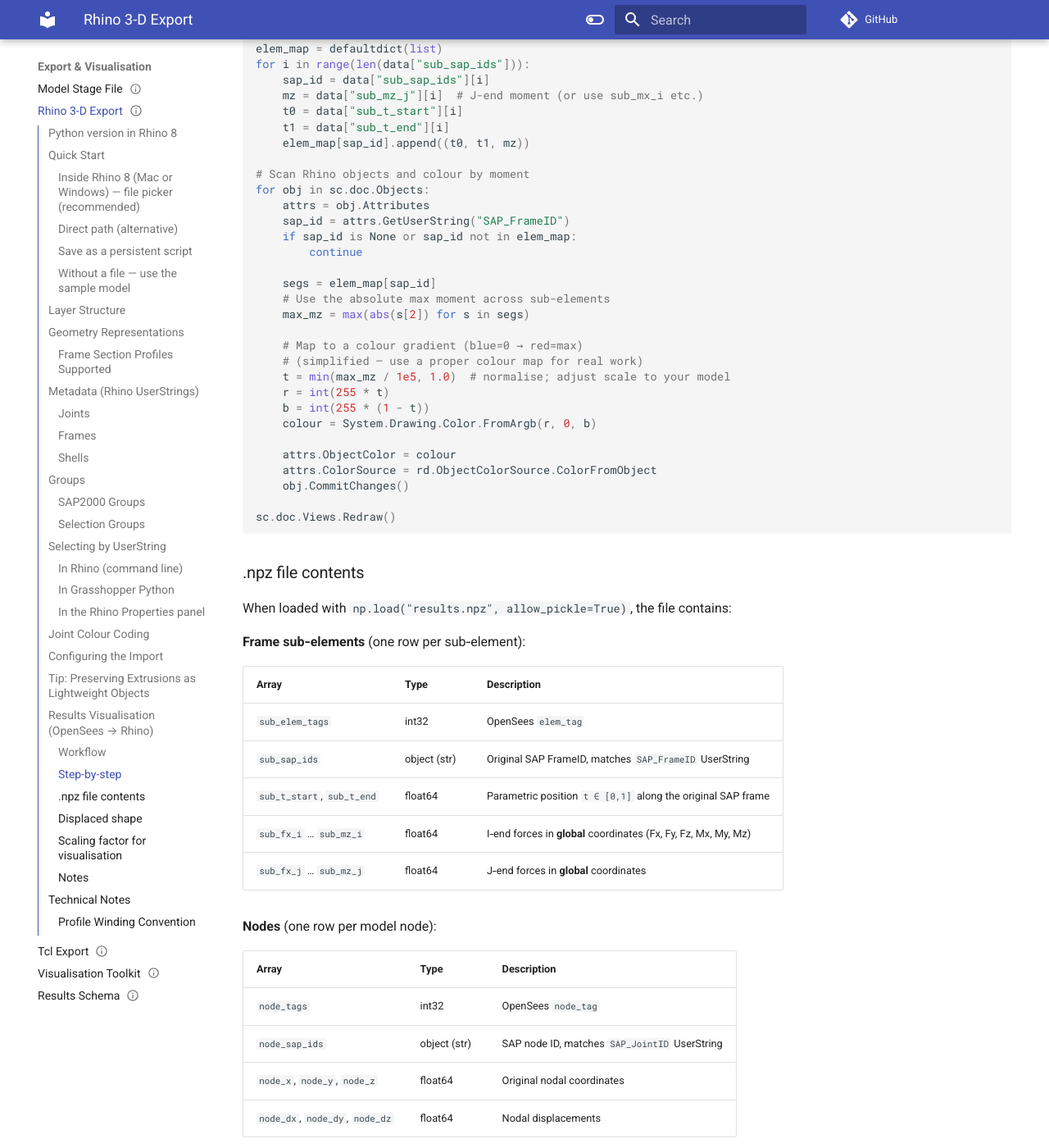
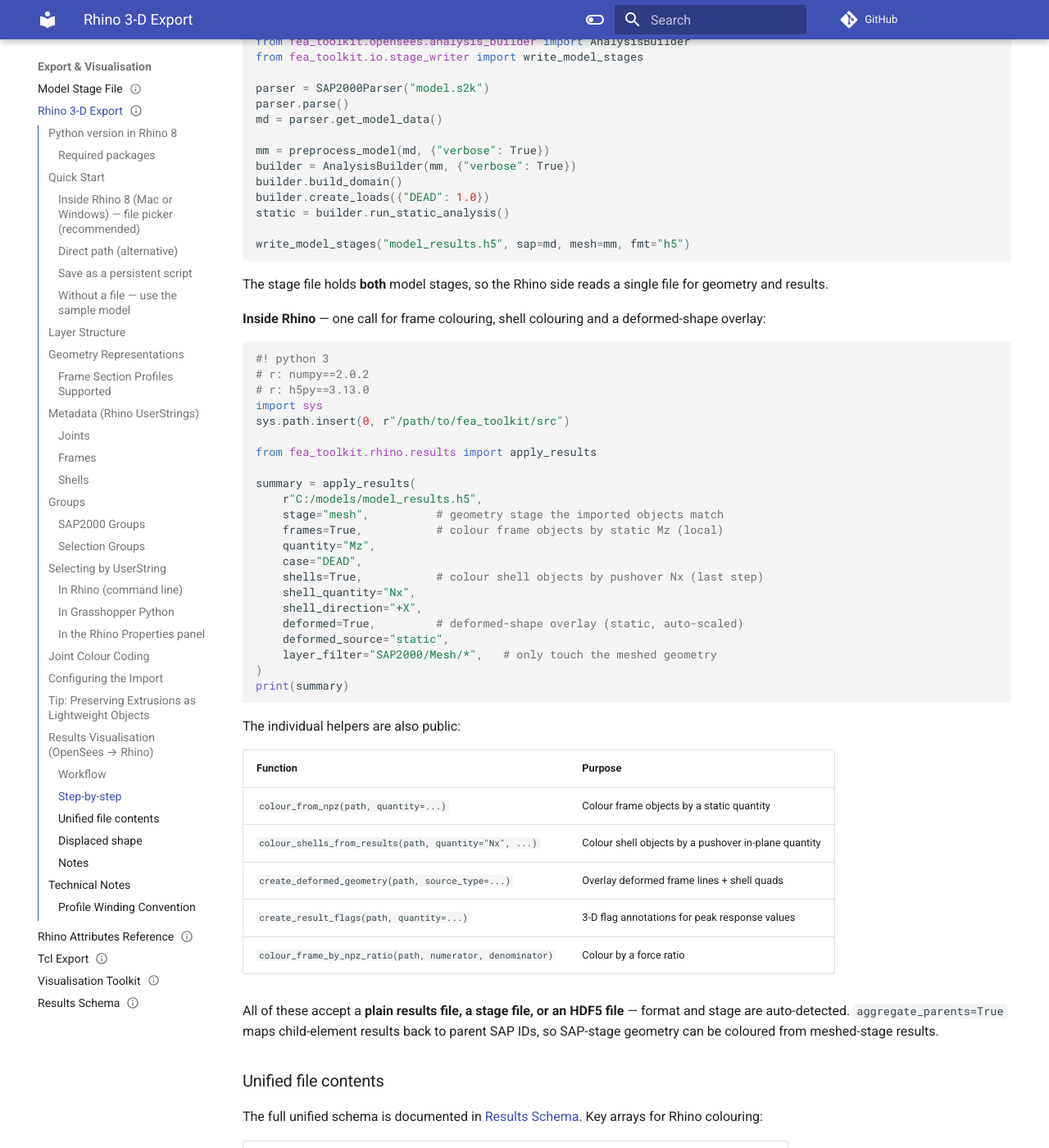
Before and after one commit to boustrephon/fea_toolkit, an MkDocs documentation site: the page built from docs/rhino_export.md, in a window 1280 px wide and 1400 px high, scrolled down 10831 px. Shown: the whole window at 82% size. Built offline with MkDocs 1.6.1 and Material for MkDocs 9.7.7, drawn with Linux system fonts in a browser that asks for light colours; comment, search, counter and statistics services are not loaded; some of the changed text lies outside the part shown.

Commit message:
docs: unified Rhino results workflow, attributes reference, h5py setup
- rhino_export.md: correct Rhino 8 CPython setup (pinned h5py==3.13.0/numpy==2.0.2 for macOS-arm64 cp39 wheels), stage-namespaced layer tree, apply_results() walkthrough.

- new rhino_attributes.md: SAP_*/FEA_*/RES_* UserString reference.

- README/mkdocs: updated feature status and nav.

````diff
--- /dev/null
+++ b/docs/rhino_attributes.md
@@ -0,0 +1,151 @@
+---
+title: "Rhino Attributes Reference"
+description: "The SAP_*, FEA_* and RES_* Rhino UserString namespaces stamped on imported geometry and results overlays."
+status: "complete"
+tags: [rhino, metadata, userstrings, attributes]
+category: [export-viz]
+related: [rhino_export.md, results_schema.md]
+---
+# Rhino Attributes Reference
+
+Every object the toolkit creates in a Rhino document carries **UserText /
+UserString** attributes in three namespaces:
+
+| Namespace | Meaning | Set by |
+|---|---|---|
+| `SAP_*` | SAP2000 model properties (IDs, sections, materials) | geometry creation |
+| `FEA_*` | Pipeline stage & OpenSees topology (tags, parents) | geometry creation |
+| `RES_*` | Analysis results overlays (deformed shapes, flags) | results helpers |
+
+They are readable from Rhino's `Properties → Notes` panel, from Python
+(`rh_obj.Attributes.GetUserString("SAP_FrameID")`), and from Grasshopper
+(`rs.GetUserText(obj, "SAP_FrameID")`).
+
+---
+
+## Stage namespacing
+
+Importing the two pipeline stages produces two independent layer trees
+(`SAP2000/SAP/...` and `SAP2000/Mesh/...`).  The `FEA_Stage` attribute
+records which stage an object belongs to (`"sap"` / `"mesh"`), so
+filters never confuse e.g. an unsplit frame with its meshed children.
+
+The **ID namespaces** are also stage-aware:
+
+| Attribute | SAP stage | Mesh stage |
+|---|---|---|
+| `SAP_*` IDs | Original SAP2000 labels (`SAP_FrameID` = `"1"`) | Child labels (`SAP_FrameID` = `"1-0"`) |
+| `FEA_*` tags | OpenSees tags before splitting | OpenSees tags after splitting |
+
+---
+
+## `SAP_*` attributes
+
+### Joints
+
+| Key | Example | Notes |
+|---|---|---|
+| `SAP_Type` | `Joint` | object kind |
+| `SAP_JointID` | `1` | SAP node label |
+| `SAP_X` / `SAP_Y` / `SAP_Z` | `0.0` | node coordinates |
+| `SAP_Restraints` | `U1,U2,U3` | active DOF restraints |
+| `SAP_Restraint_{dof}` | `True` | one per DOF (`U1`…`U3`, `R1`…`R3`) |
+| `SAP_Constraint` | `BODY` | body constraint name, if constrained |
+
+### Frames
+
+| Key | Example | Notes |
+|---|---|---|
+| `SAP_Type` | `Frame` or `FrameExtrusion` | centreline vs solid |
+| `SAP_FrameID` | `42` | **match key** for result colouring |
+| `SAP_Section` | `UB300` | section name |
+| `SAP_JointI` / `SAP_JointJ` | `1`, `2` | end-node SAP labels |
+| `SAP_Material` | `Steel` | material name |
+| `SAP_Shape` | `I/Wide Flange` | section shape string |
+| `SAP_Area` | `0.008` | cross-section area |
+| `SAP_Angle` | `0.0` | local-axis roll angle |
+
+### Shells
+
+| Key | Example | Notes |
+|---|---|---|
+| `SAP_Type` | `Shell` or `ShellExtrusion` | centreline vs solid |
+| `SAP_AreaID` | `1` | **match key** for shell result colouring |
+| `SAP_Section` | `Slab200` | section name |
+| `SAP_NodeCount` | `4` | number of corners |
+| `SAP_JointIDs` | `1,2,3,4` | corner-node SAP labels |
+| `SAP_Thickness` | `0.2` | shell thickness |
+| `SAP_Material` | `C30/37` | material name |
+
+### Groups
+
+| Key | Example | Notes |
+|---|---|---|
+| `SAP_Groups` | `Moment Frame,Lateral` | comma-separated SAP2000 groups |
+| `SAP_Group` | `Moment Frame` | set on objects that own a group colour |
+
+---
+
+## `FEA_*` attributes
+
+Set on **every** geometry object (joints, frames, shells):
+
+| Key | Example | Notes |
+|---|---|---|
+| `FEA_Stage` | `sap` / `mesh` | pipeline stage of the object |
+| `FEA_Kind` | `Joint` / `Frame` / `Shell` | object kind |
+| `FEA_NodeTag` | `3` | OpenSees node tag (joints) |
+| `FEA_ElemTag` | `7` | OpenSees element tag (frames/shells) |
+| `FEA_ParentID` | `1` | parent element ID (meshed children only) |
+
+`FEA_ParentID` is only present on split/meshed elements; combined with
+`FEA_Stage == "mesh"` it distinguishes child elements from their parents.
+
+---
+
+## `RES_*` attributes
+
+Set by the results helpers in
+[`fea_toolkit.rhino.results`](rhino_export.md#results-visualisation-opensees--rhino)
+and `colour_from_npz`.
+
+### Deformed-shape overlays (`create_deformed_geometry`)
+
+| Key | Example | Notes |
+|---|---|---|
+| `RES_Kind` | `Frame` / `Shell` | overlay object kind |
+| `RES_Deformed` | `static/DEAD` | displacement source label |
+| `SAP_FrameID` / `SAP_AreaID` | `1-0` | original element ID (also stamped) |
+
+Source labels follow `static/{case}`, `modal/{n}` (1-based),
+`rs`, or `pushover/{direction}/step{n}`.
+
+### Result flags (`create_result_flags`)
+
+| Key | Example | Notes |
+|---|---|---|
+| `SAP_FrameID` | `1` | element the flag belongs to |
+| `{quantity}_i` / `{quantity}_j` | `-12.34` | I- and J-end values (e.g. `Mz_i`) |
+
+### Coloured objects
+
+Colouring (`colour_from_npz`, `colour_shells_from_results`) does **not**
+add new attributes — it sets `ObjectColor` + `ColorSource` on the
+existing geometry, keyed off the `SAP_FrameID` / `SAP_AreaID` attributes.
+
+---
+
+## Filtering examples
+
+```python
+# Inside Rhino — select all meshed child frames
+objs = [o for o in sc.doc.Objects
+        if o.Attributes.GetUserString("FEA_Stage") == "mesh"
+        and o.Attributes.GetUserString("FEA_Kind") == "Frame"
+        and o.Attributes.GetUserString("FEA_ParentID")]
+
+# Grasshopper — select shells by section
+import rhinoscriptsyntax as rs
+walls = [o for o in rs.AllObjects()
+         if rs.GetUserText(o, "SAP_Section") == "Slab200"]
+```
--- a/docs/rhino_export.md
+++ b/docs/rhino_export.md
@@ -23,12 +23,33 @@ To switch Rhino to CPython:
 
 1. `Tools → PythonScript → Options`
 2. Set ``Python Interpreter`` to a Python 3.9+ installation
-   (e.g. ``/usr/local/bin/python3`` on Mac, or the Python from your
-   ``venv_opensees`` at
-   ``/Users/<user>/Projects/OpenSeesPy/venv_opensees/bin/python3``)
+   (e.g. ``/usr/local/bin/python3`` on Mac)
 3. Click ``OK`` and restart the PythonScript editor
 
 All examples in this guide assume CPython 3.9+.
+
+### Required packages
+
+Rhino 8 ships NumPy with its bundled CPython, but the unified results
+loader additionally uses **h5py** to read HDF5 (``.h5``) stage and
+results files.  Install it once for the interpreter selected above::
+
+    /path/to/python3 -m pip install "h5py==3.13.0" "numpy==2.0.2"
+
+``h5py 3.13.0`` is the last release with macOS-arm64 wheels for CPython
+3.9 — the fixed Python inside Rhino 8 — and ``numpy==2.0.2`` is pinned to
+the same wheel set.
+
+Scripts that need h5py declare it with ``# r:`` reference comments so the
+Rhino editor installs them on demand:
+
+```python
+#! python 3
+# r: numpy==2.0.2
+# r: h5py==3.13.0
+import sys
+sys.path.insert(0, r"/Users/<user>/Projects/fea_toolkit/src")
+```
 
 ---
 
@@ -202,33 +223,43 @@ report = importer.run()
 
 ## Layer Structure
 
+The importer derives a **stage-namespaced** root from the model's pipeline
+stage (pass ``root_layer=...`` to :meth:`RhinoImporter.run` to override),
+so geometry from the two stages never overlays in the same layers:
+
 ```
 SAP2000/
-├── Joints                          ← point objects
-├── Frames/
-│   ├── Centreline/                 ← line objects
-│   │   ├── Default
-│   │   ├── UB300                  (coloured by section)
-│   │   └── ...
-    └── Extrusion/                  ← 3-D Brep solids
-│       ├── Default
-│       ├── UB300                  (same colour as centreline)
-│       └── ...
-└── Shells/
-    ├── Centreline/                 ← planar Brep surfaces
-    │   ├── Default
-│   │   ├── Slab200
-│   │   └── ...
-    └── Extrusion/                  ← extruded by thickness
-        ├── Default
-│       ├── Slab200
-│       └── ...
+├── SAP/                              ← unsplit SAP2000 geometry
+│   ├── Joints                        ← point objects
+│   ├── Frames/
+│   │   ├── Centreline/               ← line objects
+│   │   │   ├── UB300                (coloured by section)
+│   │   │   └── ...
+│   │   └── Extrusion/                ← 3-D solids
+│   │       ├── UB300                (same colour as centreline)
+│   │       └── ...
+│   └── Shells/
+│       ├── Centreline/               ← planar Brep surfaces
+│       │   ├── Slab200
+│       │   └── ...
+│       └── Extrusion/                ← extruded by thickness
+│           ├── Slab200
+│           └── ...
+└── Mesh/                             ← meshed stage (split frames, subdivided areas)
+    ├── Joints
+    ├── Frames/  ├── Centreline/  └── Extrusion/
+    └── Shells/  ├── Centreline/  └── Extrusion/
 ```
+
+A ``SAPModelData`` import lands under ``SAP2000/SAP``; a ``MeshModel``
+under ``SAP2000/Mesh``.  Pass ``root_layer="SAP2000"`` to ``run()`` for
+the legacy flat tree.  Results overlays (deformed shapes, flags) live
+under ``SAP2000/Results`` — see
+[Rhino Attributes](rhino_attributes.md) for the full UserString
+reference.
 
 The centreline and extrusion layers let you toggle between a schematic
 view and a detailed solid model by turning layer groups on/off.
-
----
 
 ## Geometry Representations
 
@@ -254,8 +285,11 @@ view and a detailed solid model by turning layer groups on/off.
 
 ## Metadata (Rhino UserStrings)
 
-Every object carries `SAP_*` attributes accessible via Rhino's
-`Properties → Notes` panel, Grasshopper's `Hops` component, or Python:
+Every object carries `SAP_*` (model) / `FEA_*` (stage) / `RES_*`
+(results) attributes accessible via Rhino's `Properties → Notes` panel,
+Grasshopper's `Hops` component, or Python.  The tables below summarise
+the `SAP_*` set; the complete cross-stage reference (including `FEA_*`
+and `RES_*`) lives in [Rhino Attributes](rhino_attributes.md).
 
 ### Joints
 
@@ -398,6 +432,8 @@ The `RhinoImporter.run()` method accepts these keyword arguments:
 | `create_extrusions` | `True` | Create 3‑D extrusion solids |
 | `color_code_joints` | `True` | Colour joints by restraint type |
 | `create_groups` | `True` | Create Rhino groups from SAP groups |
+| `create_meshed` | `False` | Also import meshed geometry under a `Meshed` sub-tree |
+| `root_layer` | `None` | Root layer path (default derived from stage: `SAP2000/Mesh` / `SAP2000/SAP`; pass `"SAP2000"` for the legacy flat tree) |
 | `verbose` | `True` | Print progress to command line |
 
 ---
@@ -419,19 +455,20 @@ The `RhinoImporter` creates Brep polysurfaces (not lightweight
 
 ## Results Visualisation (OpenSees → Rhino)
 
-Analysis results from `AnalysisBuilder` (end forces, section forces,
-fiber stresses, nodal displacements) can be exported to a **NumPy .npz**
-file and loaded back into Rhino for colour-coding geometry.
+Analysis results (frame end forces, shell membrane forces, nodal
+displacements) are written to a unified results file (``.npz`` **or**
+``.h5`` — optionally a **stage file** that also stores the model) and
+applied inside Rhino with a single call.
 
 ### Workflow
 
 ```
 1. PARSING             SAP2000Parser → SAPModelData
-2. SPLITTING           geometry.split_elements() → sub-elements at intermediate nodes
+2. SPLITTING           preprocess_model() → MeshModel
 3. ANALYSIS            AnalysisBuilder.build_domain() + run_static_analysis()
-4. EXPORT (.npz)       builder.export_results_to_npz("results.npz", results)
-5. RHINO IMPORT        RhinoImporterV2(md).run()  ← unsplit geometry with SAP_* UserStrings
-6. RHINO VISUALISE     np.load("results.npz") → colour by force/stress/displacement
+4. EXPORT (unified)    write_model_stages("model.h5", sap=md, mesh=mm)
+5. RHINO IMPORT        RhinoImporter(mesh_model).run()  ← SAP_*/FEA_* UserStrings
+6. RHINO VISUALISE     apply_results("model.h5", stage="mesh") → colour + deform
 ```
 
 ### Step-by-step
@@ -442,7 +479,7 @@ file and loaded back into Rhino for colour-coding geometry.
 from fea_toolkit.io.s2k_parser import SAP2000Parser
 from fea_toolkit.opensees.preprocessor import preprocess_model
 from fea_toolkit.opensees.analysis_builder import AnalysisBuilder
-from fea_toolkit.io.npz_writer import write_results_npz
+from fea_toolkit.io.stage_writer import write_model_stages
 
 parser = SAP2000Parser("model.s2k")
 parser.parse()
@@ -453,173 +490,105 @@ builder = AnalysisBuilder(mm, {"verbose": True})
 builder.build_domain()
 builder.create_loads({"DEAD": 1.0})
 static = builder.run_static_analysis()
-write_results_npz("results.npz", md, static_results=static)
+
+write_model_stages("model_results.h5", sap=md, mesh=mm, fmt="h5")
 ```
 
-.. note::
-   The ``write_results_npz()`` invocation above exports **only** nodal
-   displacements and frame-element end forces by default.  To include
-   section-level integration-point results (``sec_*`` arrays), pass
-   ``section_results=True`` and/or ``fiber_results=True`` keyword
-   arguments to the builder's analysis runner, then pass the enriched
-   results dict to ``write_results_npz()``.
+The stage file holds **both** model stages, so the Rhino side reads a
+single file for geometry and results.
 
-**Inside Rhino** (load .npz and colour by results):
+**Inside Rhino** — one call for frame colouring, shell colouring and a
+deformed-shape overlay:
 
 ```python
 #! python 3
+# r: numpy==2.0.2
+# r: h5py==3.13.0
+import sys
+sys.path.insert(0, r"/path/to/fea_toolkit/src")
 
-import sys
-sys.path.append(r'/path/to/fea_toolkit/src')
+from fea_toolkit.rhino.results import apply_results
 
-import numpy as np
-import Rhino
-import scriptcontext as sc
-import Rhino.DocObjects as rd
-
-data = np.load("results.npz")
-
-# ── Colour extrusions by major-axis moment (Mz) ──────────────────────
-# Each row in data['sub_sap_ids'] belongs to one sub-element.
-# Match by SAP_FrameID on Rhino objects.
-
-# Build a lookup: SAP FrameID → list of (t_start, t_end, Mz)
-from collections import defaultdict
-elem_map = defaultdict(list)
-for i in range(len(data["sub_sap_ids"])):
-    sap_id = data["sub_sap_ids"][i]
-    mz = data["sub_mz_j"][i]  # J-end moment (or use sub_mx_i etc.)
-    t0 = data["sub_t_start"][i]
-    t1 = data["sub_t_end"][i]
-    elem_map[sap_id].append((t0, t1, mz))
-
-# Scan Rhino objects and colour by moment
-for obj in sc.doc.Objects:
-    attrs = obj.Attributes
-    sap_id = attrs.GetUserString("SAP_FrameID")
-    if sap_id is None or sap_id not in elem_map:
-        continue
-
-    segs = elem_map[sap_id]
-    # Use the absolute max moment across sub-elements
-    max_mz = max(abs(s[2]) for s in segs)
-
-    # Map to a colour gradient (blue=0 → red=max)
-    # (simplified — use a proper colour map for real work)
-    t = min(max_mz / 1e5, 1.0)  # normalise; adjust scale to your model
-    r = int(255 * t)
-    b = int(255 * (1 - t))
-    colour = System.Drawing.Color.FromArgb(r, 0, b)
-
-    attrs.ObjectColor = colour
-    attrs.ColorSource = rd.ObjectColorSource.ColorFromObject
-    obj.CommitChanges()
-
-sc.doc.Views.Redraw()
+summary = apply_results(
+    r"C:/models/model_results.h5",
+    stage="mesh",          # geometry stage the imported objects match
+    frames=True,           # colour frame objects by static Mz (local)
+    quantity="Mz",
+    case="DEAD",
+    shells=True,           # colour shell objects by pushover Nx (last step)
+    shell_quantity="Nx",
+    shell_direction="+X",
+    deformed=True,         # deformed-shape overlay (static, auto-scaled)
+    deformed_source="static",
+    layer_filter="SAP2000/Mesh/*",   # only touch the meshed geometry
+)
+print(summary)
 ```
 
-### .npz file contents
+The individual helpers are also public:
 
-When loaded with ``np.load("results.npz", allow_pickle=True)``, the file
-contains:
+| Function | Purpose |
+|---|---|
+| ``colour_from_npz(path, quantity=...)`` | Colour frame objects by a static quantity |
+| ``colour_shells_from_results(path, quantity="Nx", ...)`` | Colour shell objects by a pushover in-plane quantity |
+| ``create_deformed_geometry(path, source_type=...)`` | Overlay deformed frame lines + shell quads |
+| ``create_result_flags(path, quantity=...)`` | 3-D flag annotations for peak response values |
+| ``colour_frame_by_npz_ratio(path, numerator, denominator)`` | Colour by a force ratio |
 
-**Frame sub‑elements** (one row per sub‑element):
+All of these accept a **plain results file, a stage file, or an HDF5
+file** — format and stage are auto-detected.  ``aggregate_parents=True``
+maps child-element results back to parent SAP IDs, so SAP-stage geometry
+can be coloured from meshed-stage results.
 
-| Array | Type | Description |
-|---|---|---|
-| `sub_elem_tags` | int32 | OpenSees `elem_tag` |
-| `sub_sap_ids` | object (str) | Original SAP FrameID, matches `SAP_FrameID` UserString |
-| `sub_t_start`, `sub_t_end` | float64 | Parametric position `t ∈ [0,1]` along the original SAP frame |
-| `sub_fx_i` … `sub_mz_i` | float64 | I‑end forces in **global** coordinates (Fx, Fy, Fz, Mx, My, Mz) |
-| `sub_fx_j` … `sub_mz_j` | float64 | J‑end forces in **global** coordinates |
+### Unified file contents
 
-**Nodes** (one row per model node):
-
-| Array | Type | Description |
-|---|---|---|
-| `node_tags` | int32 | OpenSees `node_tag` |
-| `node_sap_ids` | object (str) | SAP node ID, matches `SAP_JointID` UserString |
-| `node_x`, `node_y`, `node_z` | float64 | Original nodal coordinates |
-| `node_dx`, `node_dy`, `node_dz` | float64 | Nodal displacements |
-
-**Section responses** (one row per integration point, only present when
-`section_responses` is provided):
+The full unified schema is documented in
+[Results Schema](results_schema.md).  Key arrays for Rhino colouring:
 
 | Array | Description |
 |---|---|
-| `sec_ip` | Integration point index (1‑based) |
-| `sec_sub_idx` | Index into the sub-element arrays above |
-| `sec_N` … `sec_T` | Section forces in **local** coordinates (N, Mz, My, Vz, Vy, T) |
-| `sec_sig_max` / `sec_sig_min` | Max/min fiber stress at this IP |
-| `sec_eps_max` / `sec_eps_min` | Max/min fiber strain at this IP |
-
-**Metadata**:
-
-| Array | Description |
-|---|---|
-| `force_unit` | e.g. `"N"`, `"kN"` |
-| `length_unit` | e.g. `"m"`, `"mm"` |
+| ``node_x``, ``node_y``, ``node_z`` | Node coordinates (N_node) |
+| ``frame_sap_id`` | Frame SAP IDs — matches the ``SAP_FrameID`` UserString |
+| ``frame_node_i``, ``frame_node_j`` | Frame endpoint node indices |
+| ``shell_sap_id`` | Shell/area SAP IDs — matches the ``SAP_AreaID`` UserString |
+| ``static/{case}/mz_i_local`` | Local I-end moments (also fx/fy/fz/mx/my, _j) |
+| ``static/{case}/node_dx`` … ``node_dz`` | Nodal displacements |
+| ``pushover/{dir}/shell_Nx`` … ``shell_Mxy`` | Pushover shell membrane forces (N_step × N_shell) |
+| ``pushover/{dir}/node_disp_x`` … ``node_disp_z`` | Pushover nodal displacements |
 
 ### Displaced shape
 
-To visualise the displaced shape, move Rhino joint points by their
-displacements and update frame objects accordingly:
+``create_deformed_geometry()`` builds a displaced copy of the frame
+lines and shell quads on a dedicated
+``SAP2000/Results/Deformed/{label}`` layer.  Use ``deformed_source=
+"static"`` (default, ``case=...``), ``"modal"`` (``mode=...``),
+``"rs"``, or ``"pushover"`` (``direction=...``, ``step=...``).  *scale*
+defaults to an automatic value (5 % of the largest model dimension per
+unit displacement):
 
 ```python
-import Rhino.Geometry as rg
+from fea_toolkit.rhino.results import create_deformed_geometry
 
-data = np.load("results.npz")
-
-# Build node lookup: SAP node ID → (dx, dy, dz)
-disp_map = {}
-for i in range(len(data["node_sap_ids"])):
-    disp_map[data["node_sap_ids"][i]] = (
-        data["node_dx"][i],
-        data["node_dy"][i],
-        data["node_dz"][i],
-    )
-
-# Move joint points
-for obj in sc.doc.Objects:
-    if obj.Attributes.GetUserString("SAP_Type") != "Joint":
-        continue
-    sap_id = obj.Attributes.GetUserString("SAP_JointID")
-    if sap_id not in disp_map:
-        continue
-    dx, dy, dz = disp_map[sap_id]
-    pt = obj.Geometry.Location
-    new_pt = rg.Point3d(pt.X + dx, pt.Y + dy, pt.Z + dz)
-    sc.doc.Objects.ModifyGeometry(obj.Id, lambda g: g.Morph([(pt, new_pt)]))
-```
-
-### Scaling factor for visualisation
-
-Structural displacements are often millimetres on a metre-scale model.
-Apply a scale factor for visibility:
-
-```python
-scale = 50  # exaggerate displacements 50×
-dx, dy, dz = disp_map[sap_id]
-new_pt = rg.Point3d(pt.X + dx * scale, pt.Y + dy * scale, pt.Z + dz * scale)
+n = create_deformed_geometry(
+    "model_results.h5",
+    source_type="modal",
+    mode=1,
+    scale=50,          # exaggerate 50× (None → auto)
+)
 ```
 
 ### Notes
 
-- NumPy ships with Rhino 8 CPython — no additional packages required.
-- The `.npz` is a compressed ZIP file; use `allow_pickle=True` when
-  loading because string arrays are stored as Python objects.
-- Section responses (`sec_*` arrays) are only present when
-  `section_responses` is passed to `export_results_to_npz`.
-- For pushover results, export the final step's forces/displacements
-  using the same method after `run_pushover_analysis()` returns.
-- **End forces in the NPZ are in global coordinates**. To get local
-  forces for colour-coding (e.g. local Mz for major-axis bending,
-  independent of member orientation), transform using the element's
-  local axes — see ``get_local_axes()`` in ``model/geometry.py`` for the
-  rotation matrix approach, or use the unified ``plot_force_diagram``
-  function which handles this automatically.
-
----
+- NumPy ships with Rhino 8 CPython; **h5py** is required only for
+  ``.h5`` files (see [Required packages](#required-packages)).
+- Section responses (``sec_*`` arrays) are only present when the analysis
+  runner is asked to collect them.
+- **End forces are stored in global coordinates**.  For local forces
+  (e.g. local ``Mz`` for major-axis bending, independent of member
+  orientation) the colouring helpers prefer the ``*_i_local`` /
+  ``_j_local`` arrays automatically when ``use_local=True`` (the default).
+- The deformed overlay is **file-driven**: it works whether or not the
+  original geometry was imported into the document.
 
 ## Technical Notes
 
--- a/mkdocs.yml
+++ b/mkdocs.yml
@@ -104,6 +104,7 @@ nav:
   - Export & Visualisation:
       - Model Stage File: model_stage_file.md
       - Rhino 3-D Export: rhino_export.md
+      - Rhino Attributes Reference: rhino_attributes.md
       - Tcl Export: tcl_export.md
       - Visualisation Toolkit: viewer.md
       - Results Schema: results_schema.md
````
Also changed, not shown: README.md (+2 -2 lines).
